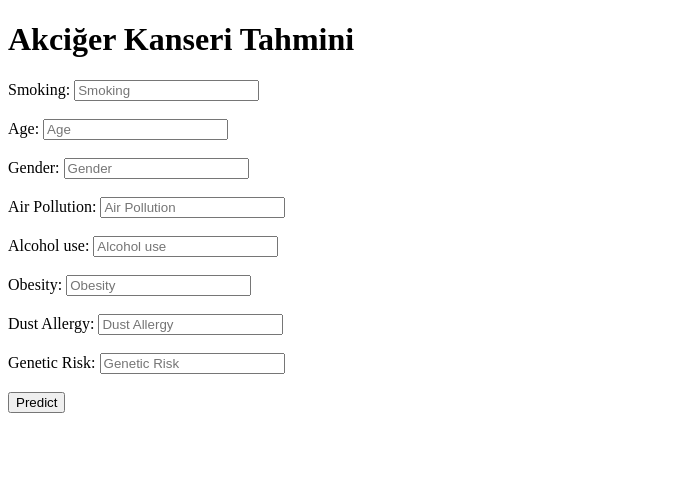
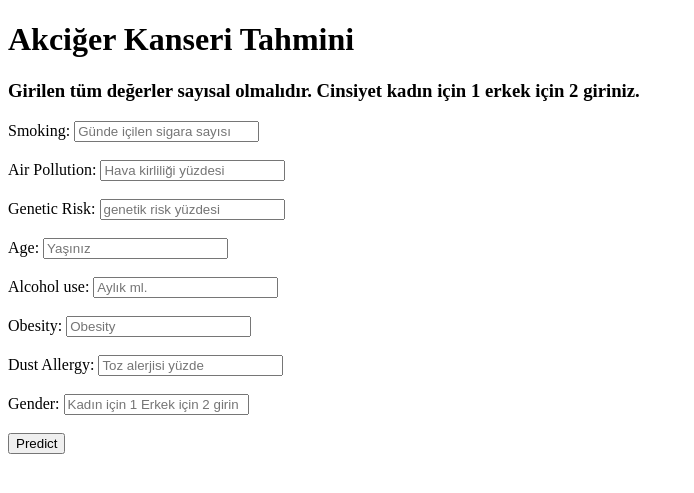
Before and after one commit to sedanuraltun/Maclearn2, a Flask app: page / in a window 1280 px wide. Shown: the top 493 px of the page, without its empty margins (0-694 px from the left). Run offline with Flask 2, Linux system fonts and the light colour scheme; parts of the project's set-up code (start-up, migrations or seed data) failed here and were passed over.

Commit message:
Update index.html

```diff
--- a/templates/index.html
+++ b/templates/index.html
@@ -9,22 +9,23 @@
 
     <div>
     <h1>Akciğer Kanseri Tahmini</h1>
+        <h3>Girilen tüm değerler sayısal olmalıdır. Cinsiyet kadın için 1 erkek için 2 giriniz.</h3>
     <form action="{{ url_for('predict')}}"method="post">
-        Smoking: <input type="text" name="Pregnancies" id="Pregnancies" placeholder="Smoking">
+        Smoking: <input type="text" name="Pregnancies" id="Pregnancies" placeholder="Günde içilen sigara sayısı">
         <br> <br>
-        Age: <input type="text" name="Glucose" id="Glucose" placeholder="Age">
+        Air Pollution: <input type="text" name="Glucose" id="Glucose" placeholder="Hava kirliliği yüzdesi">
         <br> <br>
-        Gender: <input type="text" name="Blood" id="Blood" placeholder="Gender">
+        Genetic Risk: <input type="text" name="Blood" id="Blood" placeholder="genetik risk yüzdesi">
         <br> <br>
-        Air Pollution: <input type="text" name="Skin" id="Skin" placeholder="Air Pollution">
+        Age: <input type="text" name="Skin" id="Skin" placeholder="Yaşınız">
         <br> <br>
-        Alcohol use: <input type="text" name="Insulin" id="Insulin" placeholder="Alcohol use">
+        Alcohol use: <input type="text" name="Insulin" id="Insulin" placeholder="Aylık ml.">
         <br> <br>
         Obesity: <input type="text" name="bmi" id="bmi" placeholder="Obesity">
         <br> <br>
-        Dust Allergy: <input type="text" name="PedigreeFunction" id="PedigreeFunction" placeholder="Dust Allergy">
+        Dust Allergy: <input type="text" name="PedigreeFunction" id="PedigreeFunction" placeholder="Toz alerjisi yüzde">
         <br> <br>
-        Genetic Risk: <input type="text" name="age" id="age" placeholder="Genetic Risk">
+        Gender: <input type="text" name="age" id="age" placeholder="Kadın için 1 Erkek için 2 girin">
         <br> <br>
         <button type="submit">Predict</button>
 
```
